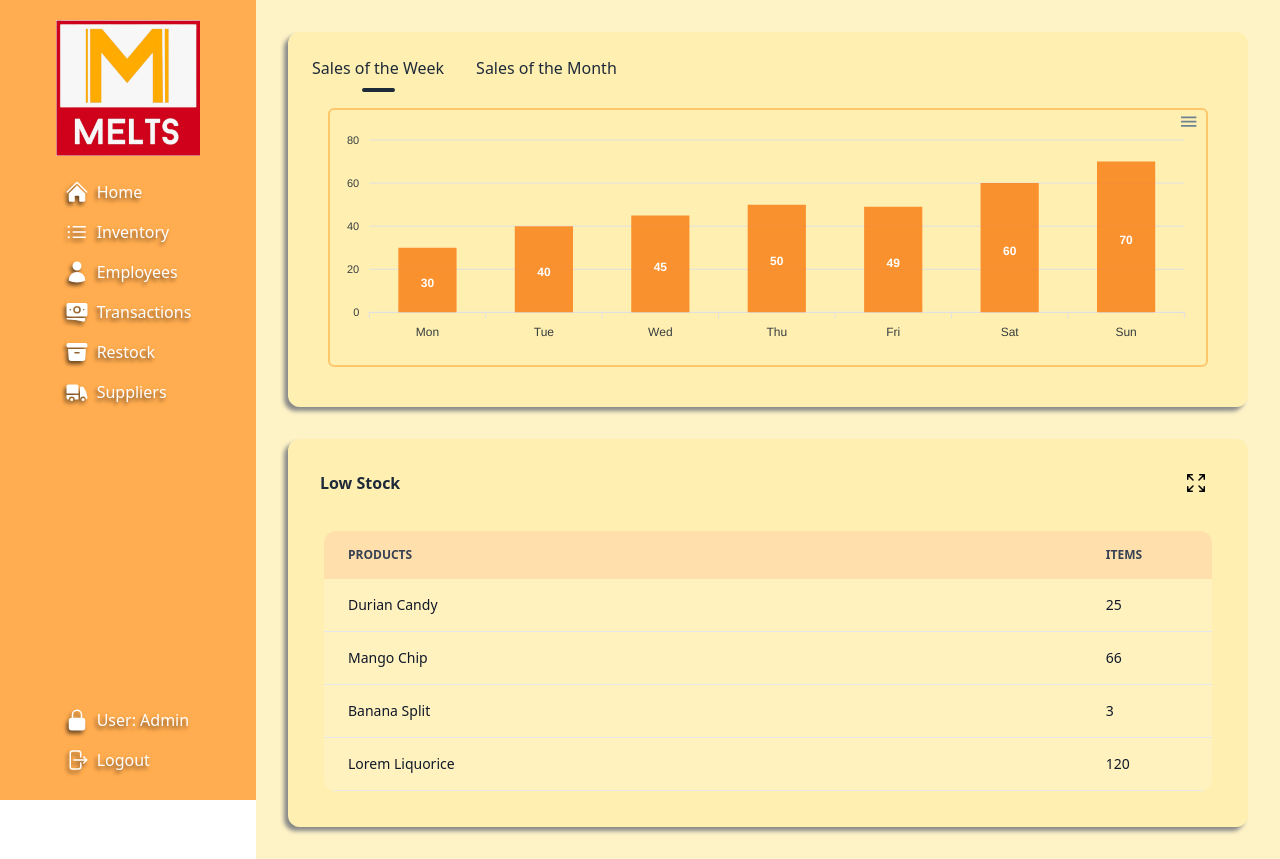
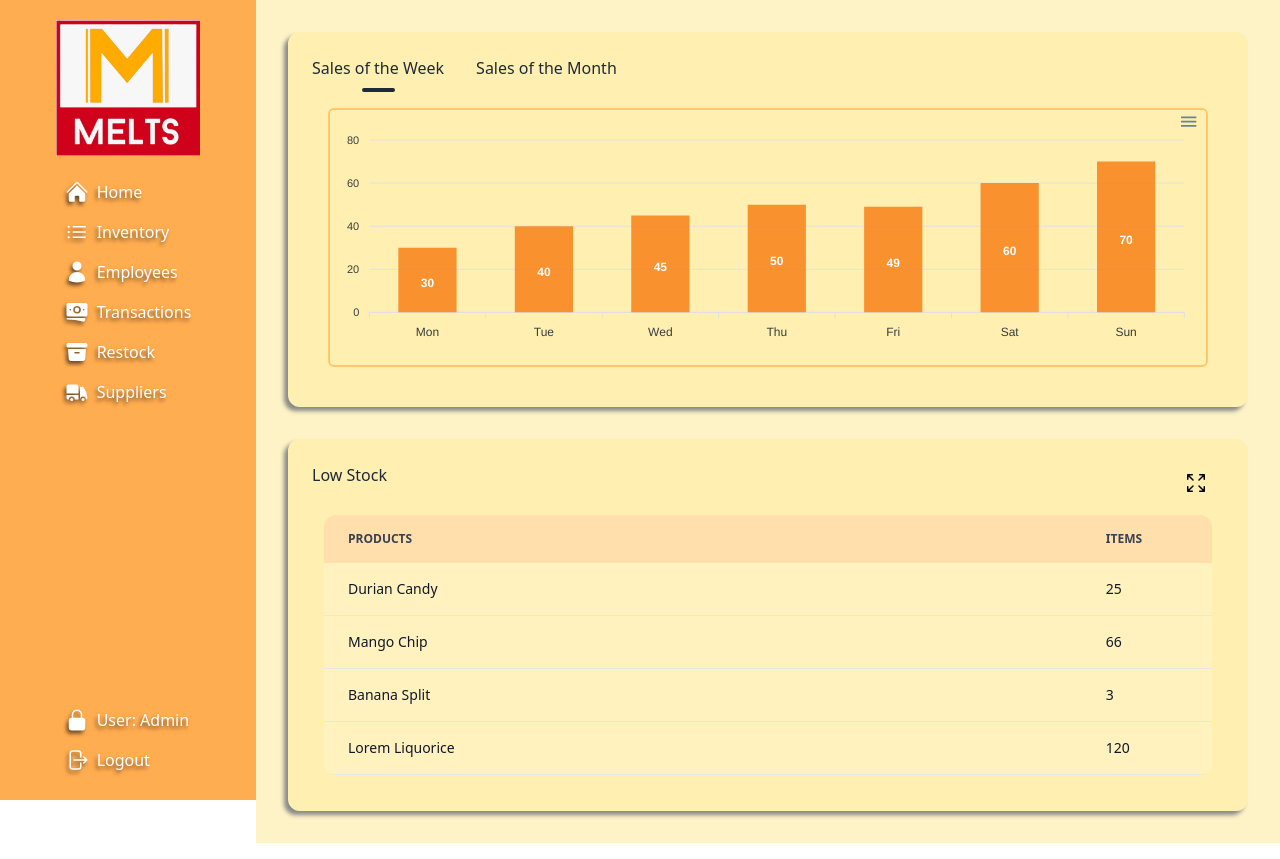
Before and after one commit to rcSabucido/melts-inventory, a React (Vite) app: page /home in a window 1280 px wide. Built offline with nearby package versions, Linux system fonts and the light colour scheme; no server answers.

Commit message:
#53 adjust low stock component

```diff
--- a/src/pages/Home.jsx
+++ b/src/pages/Home.jsx
@@ -65,7 +65,7 @@ const HomePage = () => {
           </div>
           <div className="m-8 p-4 bg-amber-200/30 rounded-xl shadow-[-4px_4px_4px_#888888]">
             <div className='flex justify-between'>
-                <p className='p-4 font-bold text-gray-800'>Low Stock</p>
+                <p className='p-2  text-gray-800'>Low Stock</p>
                 <div className="border-solid w-1/4 rounded-xl mx-auto mt-2 border-gray-800"></div>
                 {tableData.length >= 4 && (
                 <ArrowsPointingOutIcon className='h-6 w-6 mr-6 mt-4 cursor-pointer' onClick={() => setShowStockDetails(true)}/>
```
